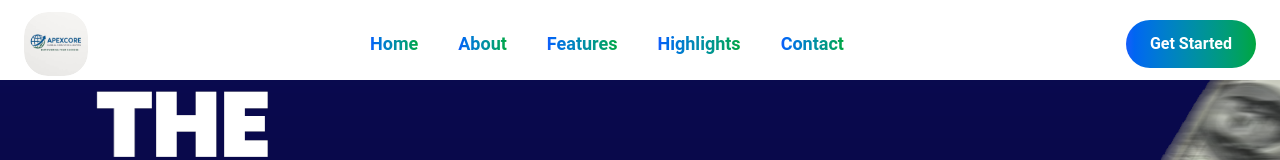
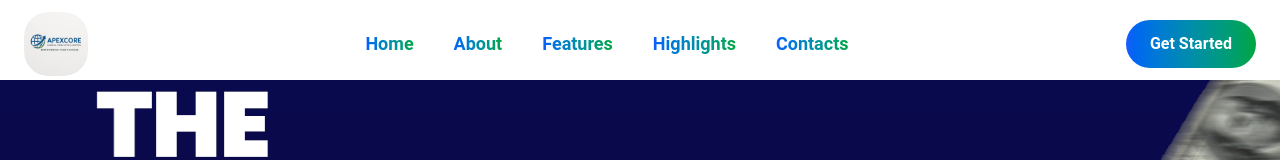
Before and after one commit to Greatpips/Apexcore, a React (Vite) app: page / in a window 1280 px wide. Shown: the top 160 px of the page. Built offline with nearby package versions, Linux system fonts and the light colour scheme.

Commit message:
changes made

```diff
--- a/src/Nav.jsx
+++ b/src/Nav.jsx
@@ -16,7 +16,7 @@ export default function Navbar() {
     return () => window.removeEventListener("scroll", handleScroll);
   }, []);
 
-  const navLinks = ["Home", "About", "Features", "Highlights", "Contact"];
+  const navLinks = ["Home", "About", "Features", "Highlights", "Contacts"];
 
   return (
     <nav
```
